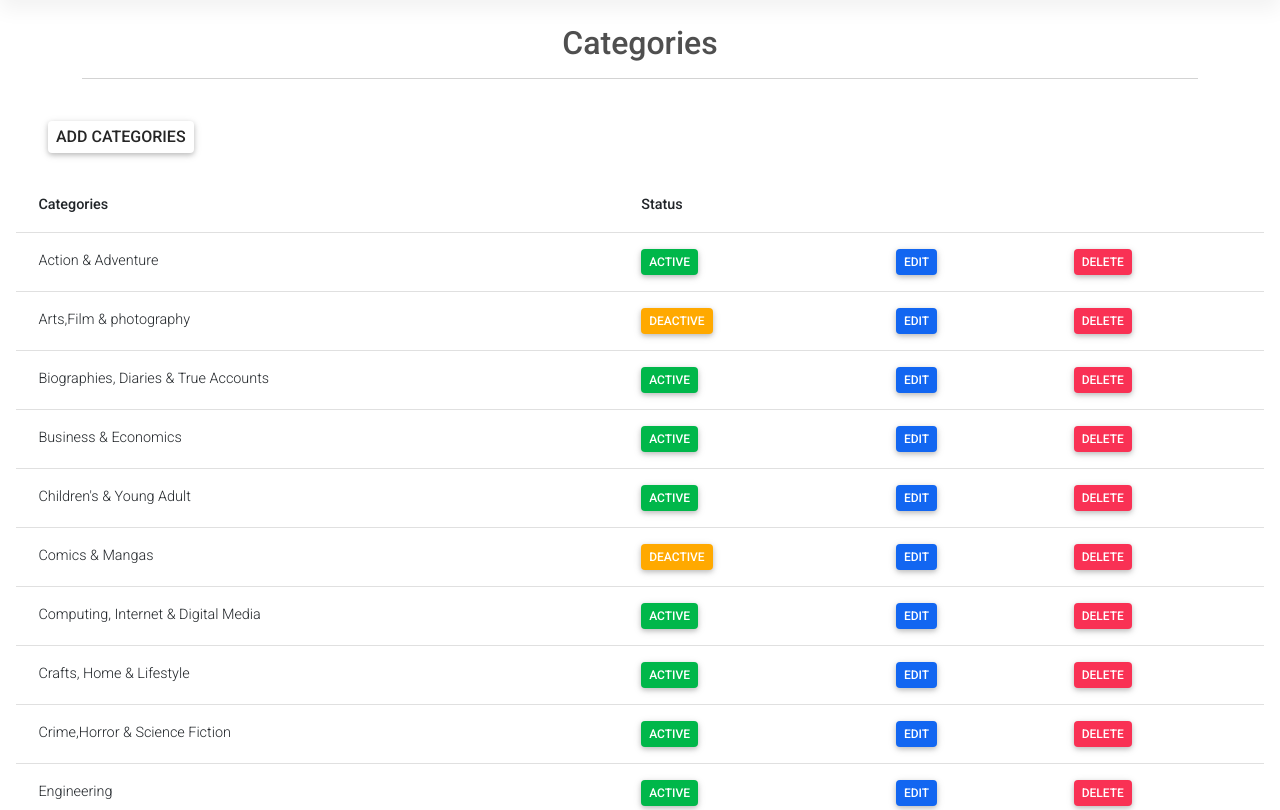
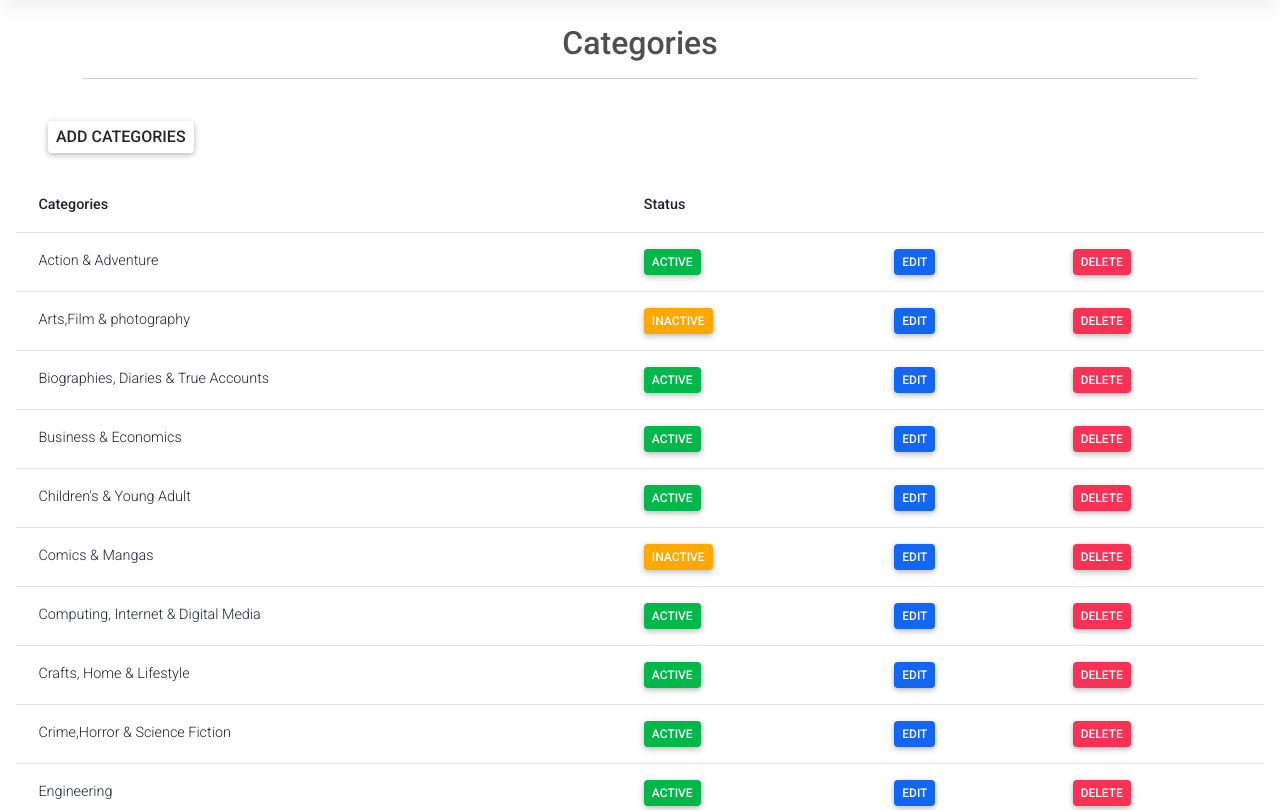
Before and after one commit to sacred-mercy/Book-Rental-Website, a PHP site: page /BscitMiniProject3rdSem/Admin/categories.php in a window 1280 px wide. Shown: the part 59-869 px from the top of the page. Run offline with PHP 8.4, Linux system fonts and the light colour scheme; a user stored in the database is signed in; data comes from the database, SQL or seed files in the repository; some libraries are stand-ins or nearby versions.

Commit message:
minor typo

```diff
--- a/Admin/books.php
+++ b/Admin/books.php
@@ -86,7 +86,7 @@
                               "'>Active</a>&nbsp&nbsp";
                           } else {
                             echo "<a class='link-white btn btn-warning px-2 py-1' href='?type=status&operation=active&id=" . $row['id'] .
-                              "'>Deactive</a>&nbsp&nbsp";
+                              "'>Inactive</a>&nbsp&nbsp";
                           }
                         ?>
                       </td>
@@ -94,7 +94,7 @@
                         <?php
                           if ($row['best_seller'] == 1) {
                             echo "<a class='link-white btn btn-primary px-2 py-1' href='?type=best_seller&operation=deactive&id=" . $row['id'] .
-                              "'>Top</a>&nbsp&nbsp";
+                              "'>Top Seller</a>&nbsp&nbsp";
                           } else {
                             echo "<a class='link-white btn btn-success px-2 py-1' href='?type=best_seller&operation=active&id=" . $row['id'] .
                               "'>Normal</a>&nbsp&nbsp";
--- a/Admin/categories.php
+++ b/Admin/categories.php
@@ -56,7 +56,7 @@
                               "'>Active</a>&nbsp&nbsp";
                           } else {
                             echo "<a class='link-white btn btn-warning px-2 py-1' href='?type=status&operation=active&id=" . $row['id'] .
-                              "'>Deactive</a>&nbsp&nbsp";
+                              "'>Inactive</a>&nbsp&nbsp";
                           }
                         ?>
                       </td>
```
